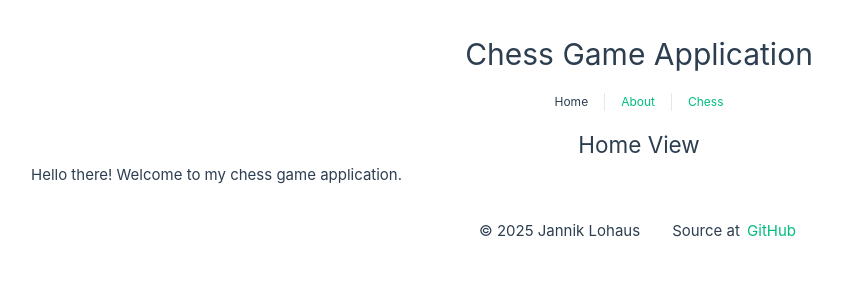
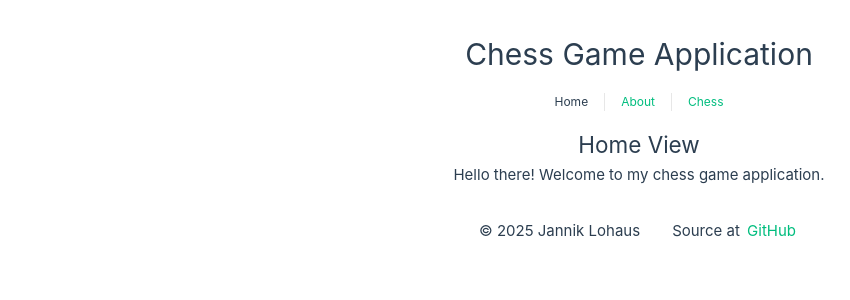
Before and after one commit to Iyashi/vue-chess, a Vue app: page / in a window 1280 px wide. Shown: the top 300 px of the page, without its empty margins (1-851 px from the left). Built offline with nearby package versions, Linux system fonts and the light colour scheme; the HTML template or start-up script is replaced by a standard one.

Commit message:
Make text center on HomeView and AboutView

```diff
--- a/src/views/AboutView.vue
+++ b/src/views/AboutView.vue
@@ -15,4 +15,8 @@
   </main>
 </template>
 
-<style lang="scss" scoped></style>
+<style lang="scss" scoped>
+.content {
+  text-align: center;
+}
+</style>
--- a/src/views/HomeView.vue
+++ b/src/views/HomeView.vue
@@ -12,4 +12,8 @@
   </main>
 </template>
 
-<style lang="scss" scoped></style>
+<style lang="scss" scoped>
+.content {
+  text-align: center;
+}
+</style>
```
